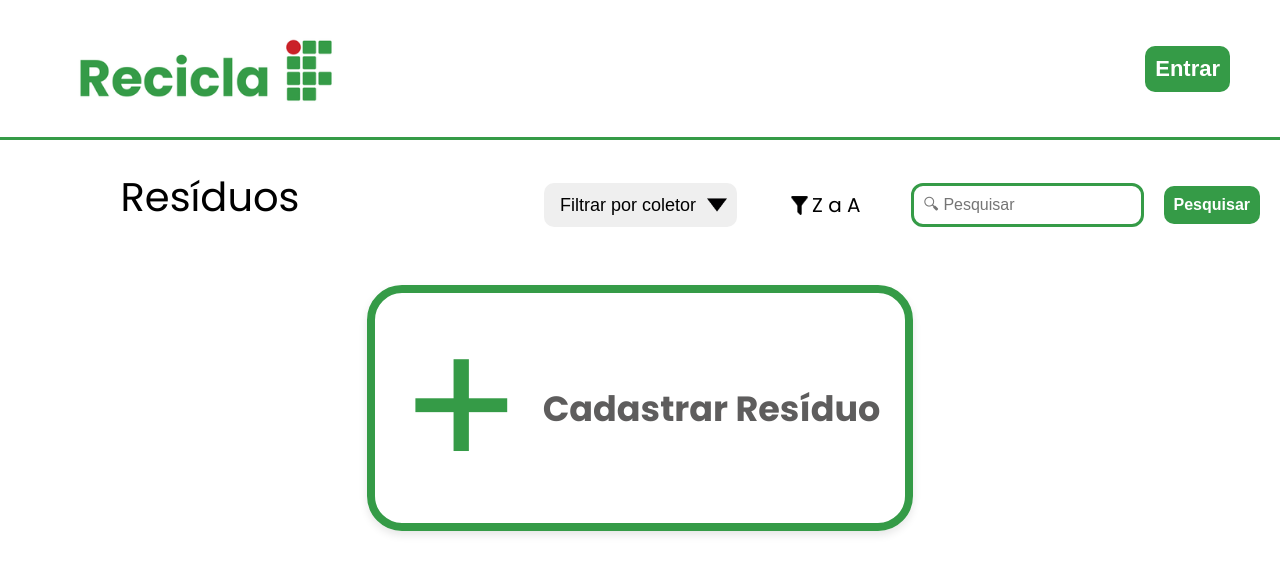
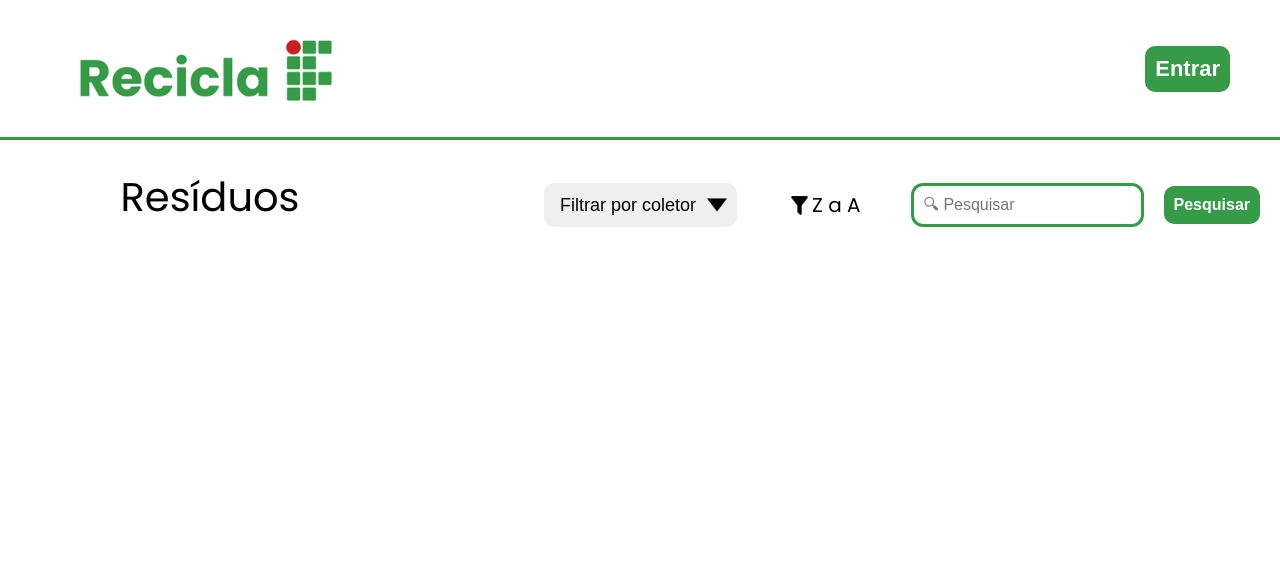
Before and after one commit to Enzolagap/trabalhoEquipe3, a PHP site: page /trabalhoEquipe3-main/indexVisitante.php in a window 1280 px wide. Shown: the top 574 px of the page. Run offline with PHP 8.4, Linux system fonts and the light colour scheme; data that the repository does not hold is empty.

Commit message:
tirando o cadastrar pro visitante

```diff
--- a/indexVisitante.php
+++ b/indexVisitante.php
@@ -122,13 +122,6 @@ function getCardColor($coletor)
 
     <!-- Container para exibir os resíduos -->
     <div class="container-cards">
-
-        <div class="card-add">
-            <a href='login.php' onclick="alert('Você precisa efetuar o login para adicionar um resíduo!'); return true;" class="cadastrar-link">
-                <div class="add-icon">+</div>
-                <h2>Cadastrar Resíduo</h2>
-            </a>
-        </div>
         <!-- Exibe os resíduos como cartões -->
         <?php
         foreach ($residuos as $residuo) {
```
